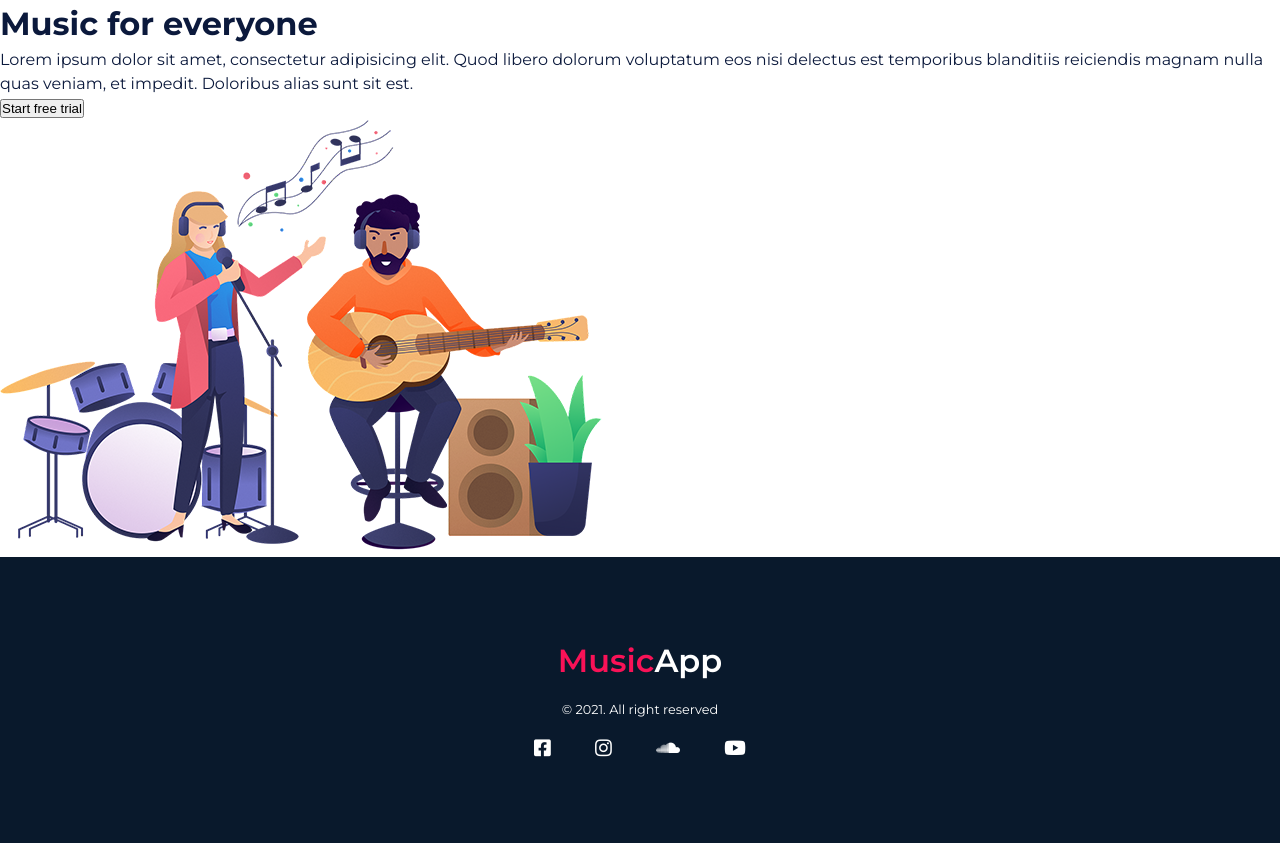
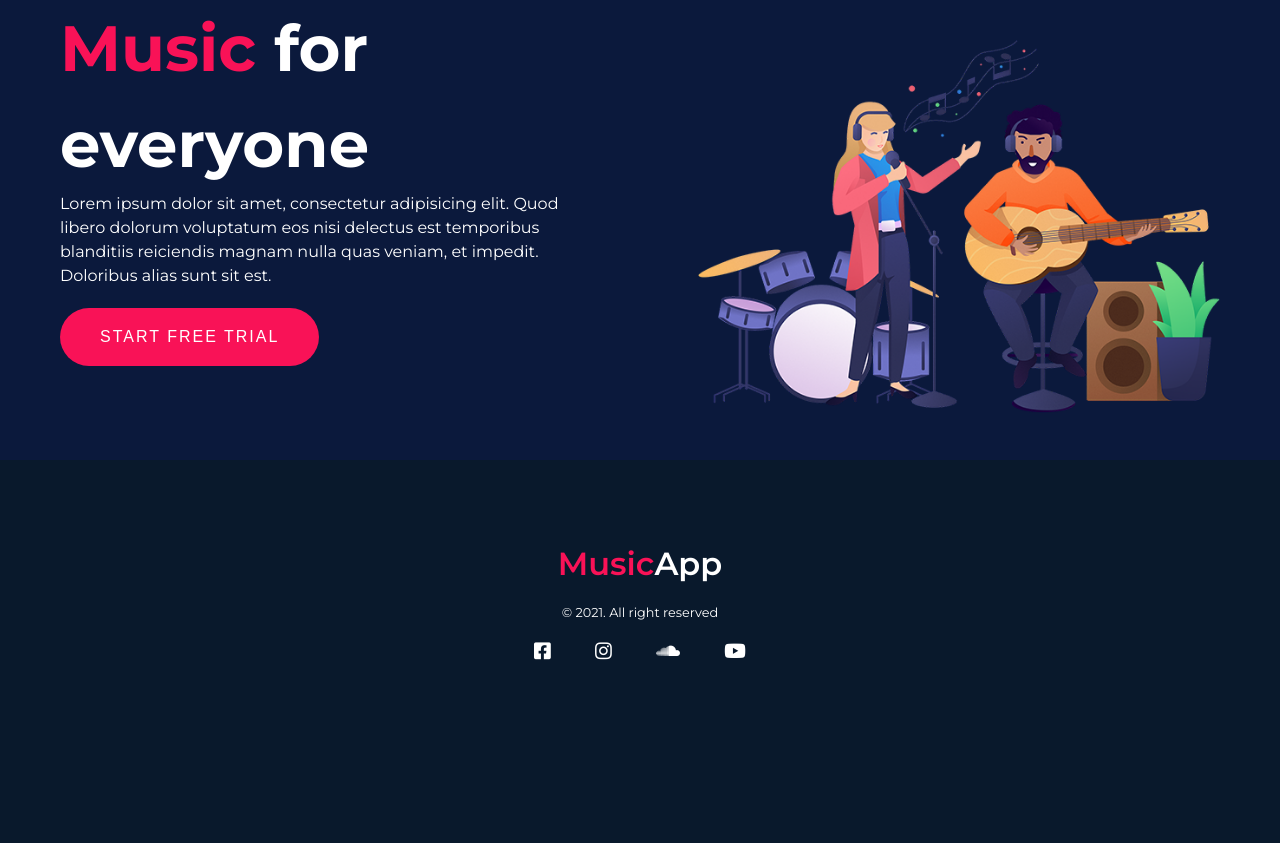
Before and after one commit to ZoricaZeljkovic/music-app, a PHP site: page / in a window 1280 px wide. Shown: the part 108-951 px from the top of the page. After the commit the page ends 768 px from the top, so only its background shows below. Run offline with PHP 8.4, Linux system fonts and the light colour scheme; some libraries are stand-ins or nearby versions.

Commit message:
mainHeader css

```diff
--- a/css/style.css
+++ b/css/style.css
@@ -82,4 +82,47 @@ footer a {
   font-size: 1.2rem;
 }
 
+/**************
+header
+**************/
+.mainHeader {
+  background: #0b193c;
+  color: white;
+  padding: 0 60px;
+  display: flex;
+  flex-wrap: wrap;
+  justify-content: space-between;
+  align-content: center;
+  flex-direction: row;
+}
+.mainHeader div {
+  flex: 0 0 45%;
+}
+.mainHeader div img {
+  width: 100%;
+  padding: 40px 0;
+}
+.mainHeader div h1 {
+  font-size: 4rem;
+}
+.mainHeader div h1 span {
+  color: #f91257;
+}
+.mainHeader div button {
+  padding: 20px 40px;
+  font-size: 1rem;
+  background: #f91257;
+  color: white;
+  border: none;
+  cursor: pointer;
+  text-transform: uppercase;
+  margin-top: 20px;
+  border-radius: 40px;
+  letter-spacing: 2px;
+}
+.mainHeader div button:hover {
+  background: #383c6e;
+  transition: 0.3s ease;
+}
+
 /*# sourceMappingURL=style.css.map */
--- a/scss/style.scss
+++ b/scss/style.scss
@@ -22,6 +22,18 @@ mixins
     justify-content: $justify;
     align-content: $align;
     flex-direction: $direction;
+}
+@mixin btn {
+    padding: 20px 40px;
+    font-size: 1rem;
+    background: $pink;
+    color: $bela;
+    border: none;
+    cursor: pointer;
+    text-transform: uppercase;
+    margin-top: 20px;
+    border-radius: 40px;
+    letter-spacing: 2px;
 }
 
 
@@ -93,3 +105,33 @@ footer {
         font-size: 1.2rem;
     }
 }
+
+/**************
+header
+**************/
+.mainHeader {
+    background: $tamnoPlava;
+    color: $bela;
+    padding: 0 60px;
+    @include flex(space-between, center, row);
+    div {
+        flex: 0 0 45%;
+        img {
+            width: 100%;
+            padding: 40px 0;
+        }
+        h1 {
+            font-size: 4rem;
+            span {
+                color: $pink;
+            }
+        }
+        button {
+            @include btn;
+            &:hover {
+                background: $violet;
+                transition: $transition;
+            }
+        }
+    }
+}
```
Also changed, not shown: 1 other file.
